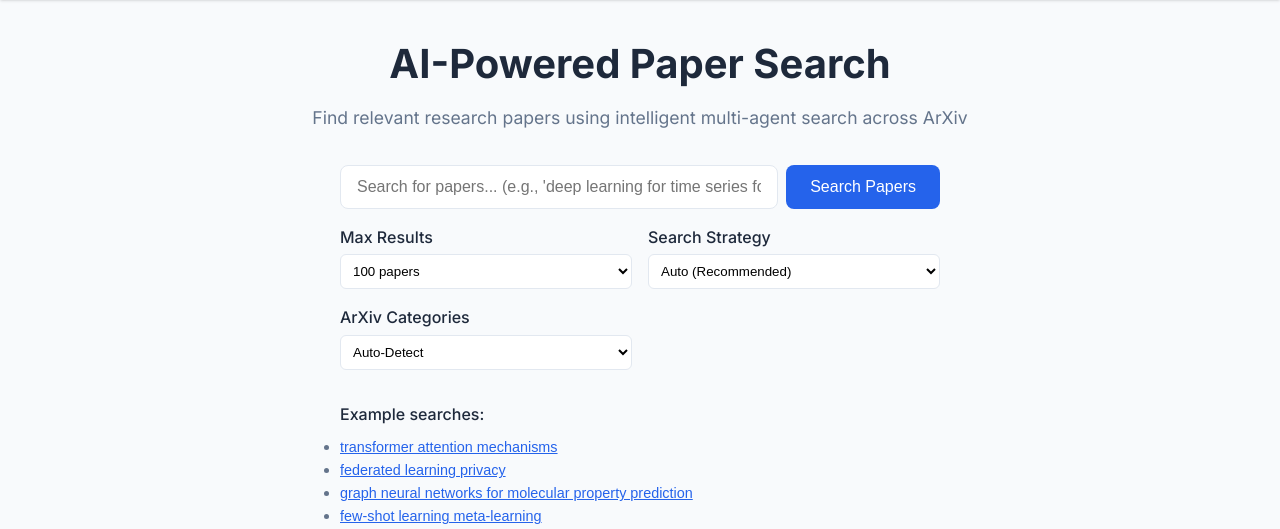
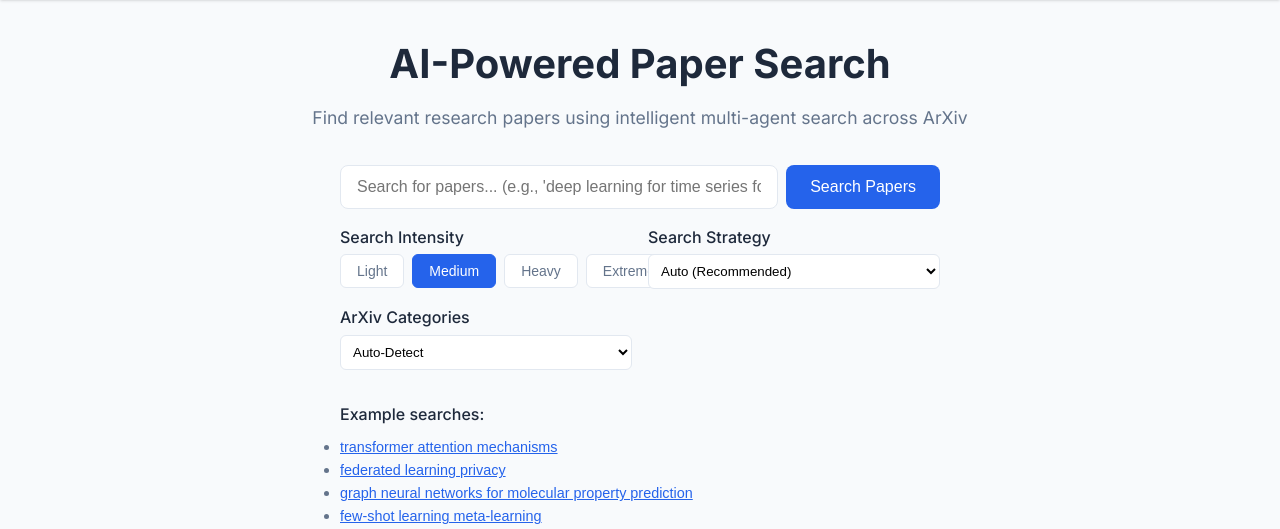
Before and after one commit to VLDrenth/mlsearch, a FastAPI app: page / in a window 1280 px wide. Shown: the part 71-600 px from the top of the page. Run offline with FastAPI, Linux system fonts and the light colour scheme; parts of the project's set-up code (start-up, migrations or seed data) failed here and were passed over.

Commit message:
UI update for max_results indicator

```diff
--- a/mlsearch/web/static/css/style.css
+++ b/mlsearch/web/static/css/style.css
@@ -166,6 +166,43 @@ body {
     border: 1px solid var(--border-color);
     border-radius: 0.375rem;
     background: var(--card-background);
+}
+
+/* Search Intensity Buttons */
+.intensity-buttons {
+    display: flex;
+    gap: 0.5rem;
+    margin-top: 0.25rem;
+}
+
+.intensity-btn {
+    flex: 1;
+    padding: 0.5rem 1rem;
+    border: 1px solid var(--border-color);
+    background: var(--card-background);
+    border-radius: 0.375rem;
+    font-size: 0.875rem;
+    font-weight: 500;
+    cursor: pointer;
+    transition: all 0.2s;
+    color: var(--text-secondary);
+}
+
+.intensity-btn:hover {
+    background: var(--background-color);
+    border-color: var(--primary-color);
+    color: var(--primary-color);
+}
+
+.intensity-btn.active {
+    background: var(--primary-color);
+    border-color: var(--primary-color);
+    color: white;
+}
+
+.intensity-btn.active:hover {
+    background: var(--primary-hover);
+    border-color: var(--primary-hover);
 }
 
 /* Results Section */
@@ -462,4 +499,13 @@ body {
         align-items: flex-start;
         gap: 1rem;
     }
+
+    .intensity-buttons {
+        flex-direction: column;
+        gap: 0.5rem;
+    }
+
+    .intensity-btn {
+        width: 100%;
+    }
 }
--- a/mlsearch/web/static/js/search.js
+++ b/mlsearch/web/static/js/search.js
@@ -25,6 +25,36 @@ class MLSearchApp {
                 }
             });
         }
+
+        // Intensity button listeners
+        const intensityButtons = document.querySelectorAll('.intensity-btn');
+        intensityButtons.forEach(button => {
+            button.addEventListener('click', (e) => this.handleIntensitySelection(e));
+        });
+    }
+
+    handleIntensitySelection(event) {
+        // Remove active class from all buttons
+        const intensityButtons = document.querySelectorAll('.intensity-btn');
+        intensityButtons.forEach(btn => btn.classList.remove('active'));
+
+        // Add active class to clicked button
+        event.target.classList.add('active');
+    }
+
+    getSelectedIntensity() {
+        const activeButton = document.querySelector('.intensity-btn.active');
+        return activeButton ? activeButton.dataset.intensity : 'medium';
+    }
+
+    getMaxResultsForIntensity(intensity) {
+        const intensityMapping = {
+            'light': 500,
+            'medium': 2500,
+            'heavy': 10000,
+            'extreme': 30000
+        };
+        return intensityMapping[intensity] || 2500;
     }
 
     async handleSearchSubmit(event) {
@@ -53,11 +83,12 @@ class MLSearchApp {
     }
 
     async startSearch(query) {
-        const maxResults = document.getElementById('maxResults')?.value || 100;
+        const selectedIntensity = this.getSelectedIntensity();
+        const maxResults = this.getMaxResultsForIntensity(selectedIntensity);
 
         const requestBody = {
             query: query,
-            max_results: parseInt(maxResults)
+            max_results: maxResults
         };
 
         console.log('Starting search with:', requestBody);
--- a/mlsearch/web/templates/search.html
+++ b/mlsearch/web/templates/search.html
@@ -27,13 +27,13 @@
 
         <div class="search-options">
             <div class="option-group">
-                <label for="maxResults" class="option-label">Max Results</label>
-                <select id="maxResults" class="option-select">
-                    <option value="50">50 papers</option>
-                    <option value="100" selected>100 papers</option>
-                    <option value="200">200 papers</option>
-                    <option value="500">500 papers</option>
-                </select>
+                <label class="option-label">Search Intensity</label>
+                <div class="intensity-buttons">
+                    <button type="button" class="intensity-btn" data-intensity="light">Light</button>
+                    <button type="button" class="intensity-btn active" data-intensity="medium">Medium</button>
+                    <button type="button" class="intensity-btn" data-intensity="heavy">Heavy</button>
+                    <button type="button" class="intensity-btn" data-intensity="extreme">Extreme</button>
+                </div>
             </div>
 
             <div class="option-group">
```
